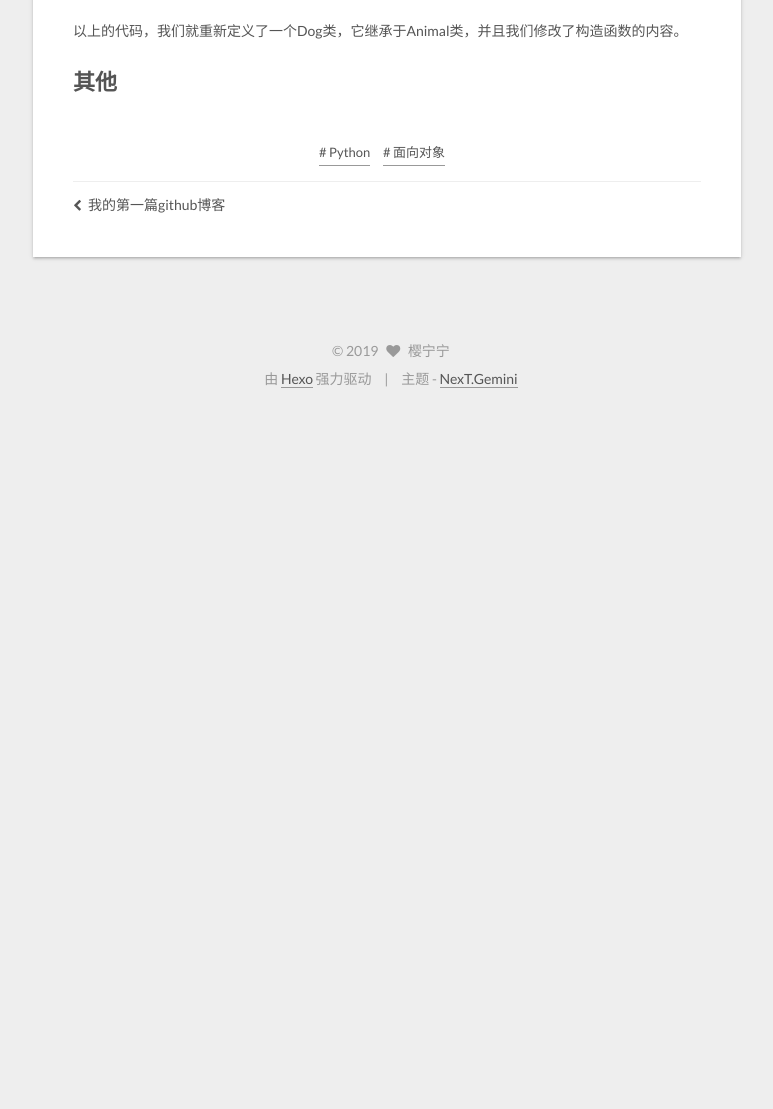
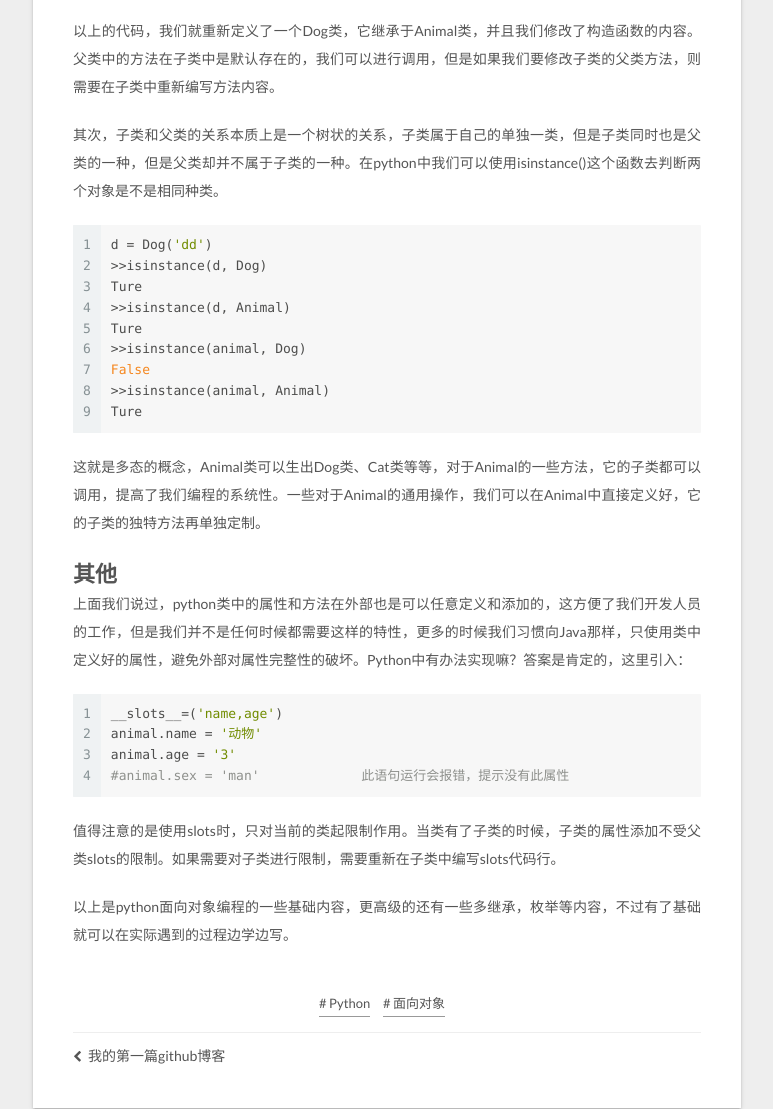
Before and after one commit to gongzhiwei365/gongzhiwei365.github.io, a plain HTML site: page 2019/11/12/Python面向对象编程/index.html in a window 1280 px wide. Shown: the part 2149-3258 px from the top of the page, without its empty margins (379-1152 px from the left). Before the commit the page ends 2562 px from the top, so only its background shows below. Drawn offline with Linux system fonts and the light colour scheme.

Commit message:
Site updated: 2019-11-20 19:17:08

```diff
--- a/2019/11/12/Python面向对象编程/index.html
+++ b/2019/11/12/Python面向对象编程/index.html
@@ -102,7 +102,7 @@
 <meta property="og:site_name" content="优ABC">
 <meta property="og:description" content="结构python的class编写格式和C++与Java有了本质上的区别，不像其他两种语言，主体结构都有类似之处。个人觉得python的类定义方面还是属于比较简单，但同时正式什么都从简单考虑，导致真的去利用它进行一些类中的限制操作时，又要多花时间去写代码，两面性吧。下面以Animal类来进行代码格式说明。 123456class Animal(object):    def __init__(sel">
 <meta property="og:locale" content="zh-Hans">
-<meta property="og:updated_time" content="2019-11-18T13:25:37.849Z">
+<meta property="og:updated_time" content="2019-11-20T11:16:36.773Z">
 <meta name="twitter:card" content="summary">
 
 
@@ -391,8 +391,17 @@
 <h1 id="继承和多态"><a href="#继承和多态" class="headerlink" title="继承和多态"></a>继承和多态</h1><p>最开始的时候就说过了class类名称后的括号中一般默认写的是object，那是因为所有的类都是继承于object这个初始对象的。当我们已经有了一个对象，希望对它进行继承的话，我们只需要将括号中的内容换成父类名称就OK了。</p>
 <figure class="highlight python"><table><tr><td class="gutter"><pre><span class="line">1</span><br><span class="line">2</span><br><span class="line">3</span><br><span class="line">4</span><br></pre></td><td class="code"><pre><span class="line"><span class="class"><span class="keyword">class</span> <span class="title">Dog</span><span class="params">(Animal)</span>:</span></span><br><span class="line">    <span class="function"><span class="keyword">def</span> <span class="title">__init__</span><span class="params">(self, name)</span>:</span></span><br><span class="line">        self.name = name</span><br><span class="line">        print(<span class="string">'A dog is born...'</span>)</span><br></pre></td></tr></table></figure>
 
-<p>以上的代码，我们就重新定义了一个Dog类，它继承于Animal类，并且我们修改了构造函数的内容。</p>
-<h1 id="其他"><a href="#其他" class="headerlink" title="其他"></a>其他</h1>
+<p>以上的代码，我们就重新定义了一个Dog类，它继承于Animal类，并且我们修改了构造函数的内容。父类中的方法在子类中是默认存在的，我们可以进行调用，但是如果我们要修改子类的父类方法，则需要在子类中重新编写方法内容。</p>
+<p>其次，子类和父类的关系本质上是一个树状的关系，子类属于自己的单独一类，但是子类同时也是父类的一种，但是父类却并不属于子类的一种。在python中我们可以使用isinstance()这个函数去判断两个对象是不是相同种类。</p>
+<figure class="highlight python"><table><tr><td class="gutter"><pre><span class="line">1</span><br><span class="line">2</span><br><span class="line">3</span><br><span class="line">4</span><br><span class="line">5</span><br><span class="line">6</span><br><span class="line">7</span><br><span class="line">8</span><br><span class="line">9</span><br></pre></td><td class="code"><pre><span class="line">d = Dog(<span class="string">'dd'</span>)</span><br><span class="line">&gt;&gt;isinstance(d, Dog)</span><br><span class="line">Ture</span><br><span class="line">&gt;&gt;isinstance(d, Animal)</span><br><span class="line">Ture</span><br><span class="line">&gt;&gt;isinstance(animal, Dog)</span><br><span class="line"><span class="literal">False</span></span><br><span class="line">&gt;&gt;isinstance(animal, Animal)</span><br><span class="line">Ture</span><br></pre></td></tr></table></figure>
+
+<p>这就是多态的概念，Animal类可以生出Dog类、Cat类等等，对于Animal的一些方法，它的子类都可以调用，提高了我们编程的系统性。一些对于Animal的通用操作，我们可以在Animal中直接定义好，它的子类的独特方法再单独定制。</p>
+<h1 id="其他"><a href="#其他" class="headerlink" title="其他"></a>其他</h1><p>上面我们说过，python类中的属性和方法在外部也是可以任意定义和添加的，这方便了我们开发人员的工作，但是我们并不是任何时候都需要这样的特性，更多的时候我们习惯向Java那样，只使用类中定义好的属性，避免外部对属性完整性的破坏。Python中有办法实现嘛？答案是肯定的，这里引入：</p>
+<figure class="highlight python"><table><tr><td class="gutter"><pre><span class="line">1</span><br><span class="line">2</span><br><span class="line">3</span><br><span class="line">4</span><br></pre></td><td class="code"><pre><span class="line">__slots__=(<span class="string">'name,age'</span>)</span><br><span class="line">animal.name = <span class="string">'动物'</span></span><br><span class="line">animal.age = <span class="string">'3'</span></span><br><span class="line"><span class="comment">#animal.sex = 'man'		此语句运行会报错，提示没有此属性</span></span><br></pre></td></tr></table></figure>
+
+<p>值得注意的是使用slots时，只对当前的类起限制作用。当类有了子类的时候，子类的属性添加不受父类slots的限制。如果需要对子类进行限制，需要重新在子类中编写slots代码行。</p>
+<p>以上是python面向对象编程的一些基础内容，更高级的还有一些多继承，枚举等内容，不过有了基础就可以在实际遇到的过程边学边写。</p>
+
 
     </div>
 
--- a/css/main.css
+++ b/css/main.css
@@ -1808,7 +1808,7 @@ pre .javascript .function {
   width: 4px;
   height: 4px;
   border-radius: 50%;
-  background: #5437f7;
+  background: #b0f5ff;
 }
 .links-of-blogroll {
   font-size: 13px;
```
